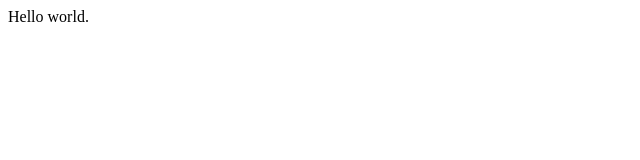
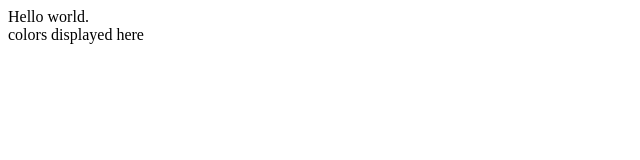
Before and after one commit to juissi999/colormapfcn, a plain HTML site: page docs/index.html in a window 1280 px wide. Shown: the whole page, without its empty margins (0-640 px from the left). Drawn offline with Linux system fonts and the light colour scheme.

Commit message:
Add demo script section and div with reference

```diff
--- a/docs/index.html
+++ b/docs/index.html
@@ -7,9 +7,16 @@
   <meta name="viewport" content="width=device-width, initial-scale=1.0">
   <title>Colormapfcn</title>
 </head>
-Hello world.
 
 <body>
+  Hello world.
+  <div id="colors">
+  </div>
+
+  <script type="text/javascript">
+    document.getElementById('colors').innerHTML = "colors displayed here"
+  </script>
+
 
 </body>
 
```
